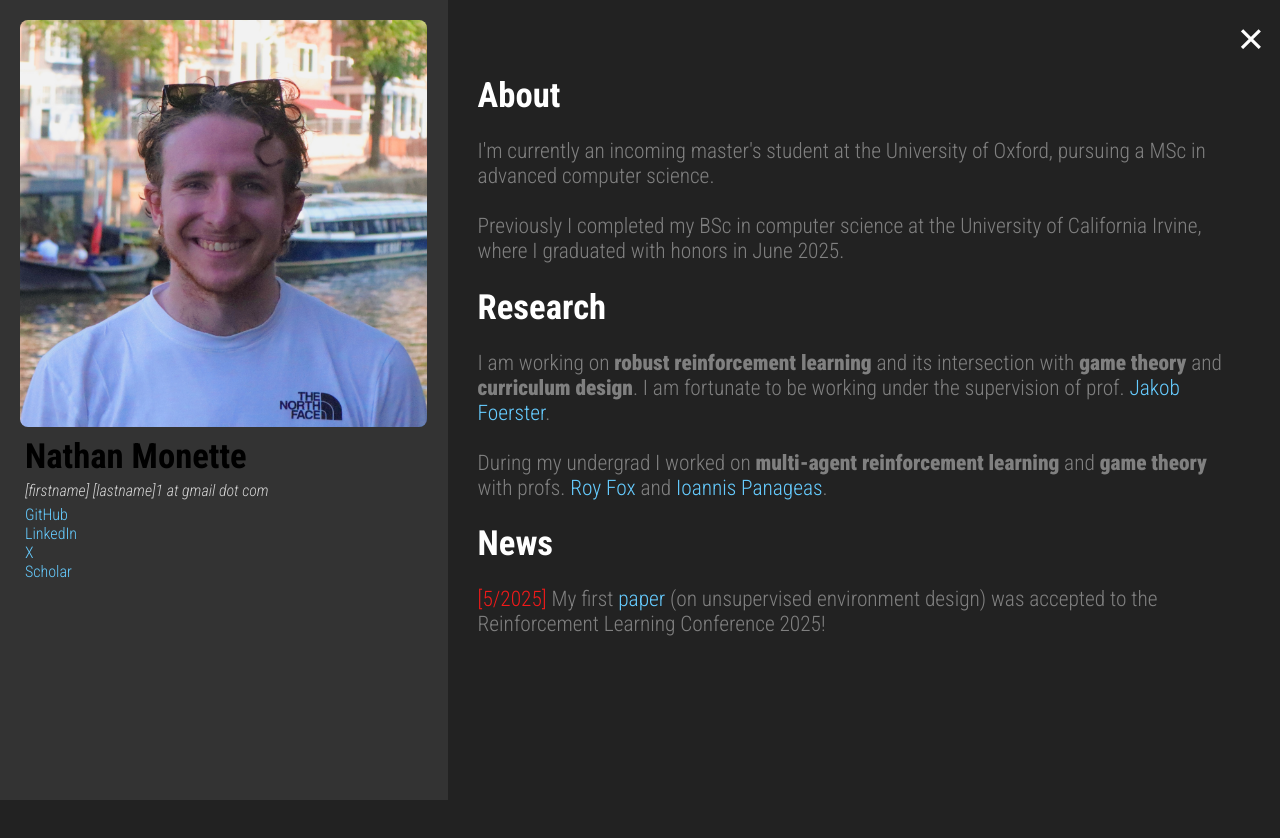
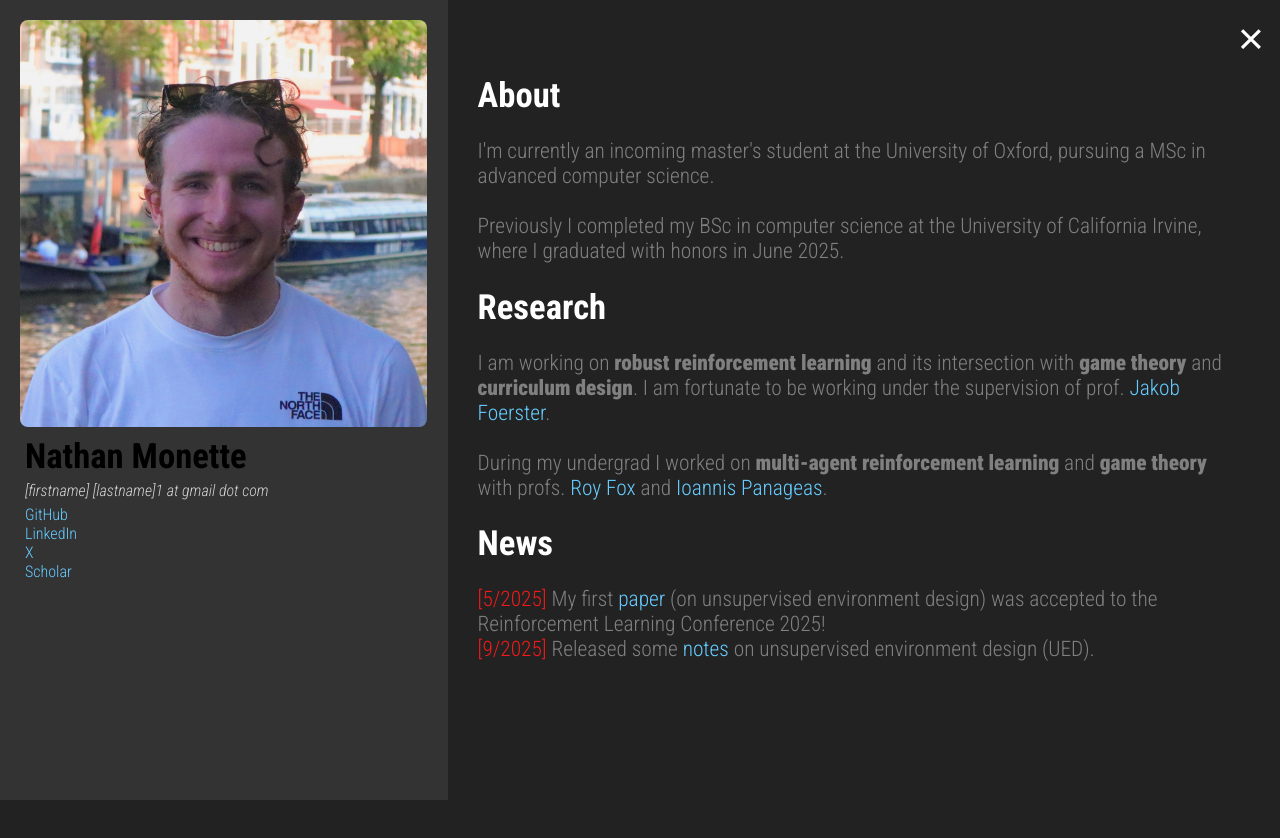
Before and after one commit to nmonette/nmonette.github.io, a React (Vite) app: page /#/home in a window 1280 px wide. Shown: the top 838 px of the page. Built offline with nearby package versions, Linux system fonts and the light colour scheme.

Commit message:
Added UED Notes

```diff
--- a/src/pages/home.jsx
+++ b/src/pages/home.jsx
@@ -1,5 +1,6 @@
 import face from '../assets/face.jpeg';
 import "./home.css";
+import ued_notes from '../assets/ued_notes.pdf'
 
 import NavButton  from "./nav_button.jsx";
 
@@ -42,6 +43,8 @@ function Home() {
                 <h1>News</h1>
                 <h2>
                     <span style={{color: "#f21a1a"}}>[5/2025] </span>My first <a underline="hover" rel="noreferrer" target="_blank" href="https://arxiv.org/abs/2505.20659v1" >paper</a> (on unsupervised environment design) was accepted to the Reinforcement Learning Conference 2025!
+                    <br/>
+                    <span style={{color: "#f21a1a"}}>[9/2025] </span>Released some <a underline="hover" rel="noreferrer" target="_blank" href={ued_notes} >notes</a> on unsupervised environment design (UED).
                 </h2>
             </div>
             </div>
```
Also changed, not shown: 1 other file (tests, documents, lock files or other folders).
